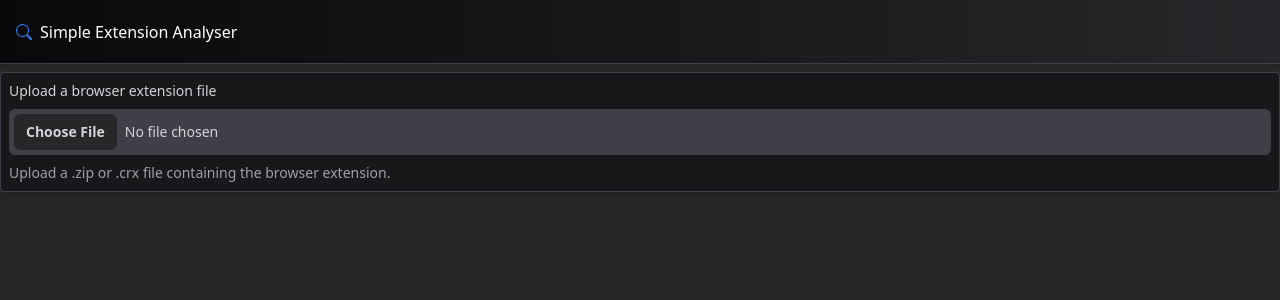
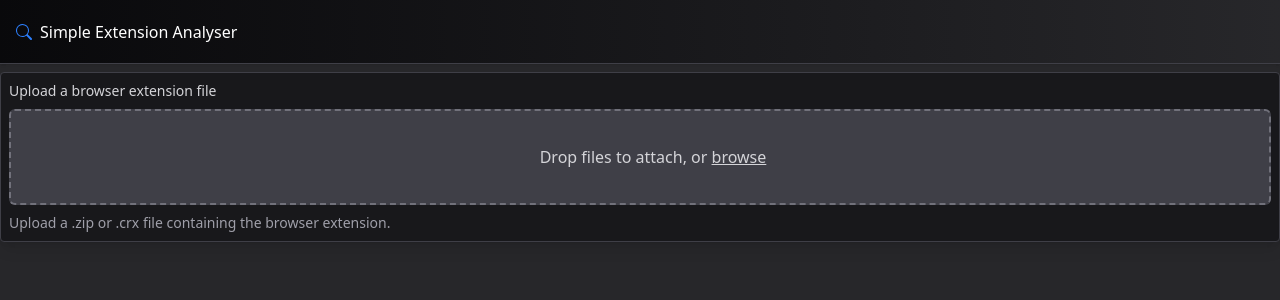
Before and after one commit to Appropriately/simple-extension-analyser, a React (Vite) app in the folder webapp/: page /#/ in a window 1280 px wide. Shown: the top 300 px of the page. Built offline with nearby package versions, Linux system fonts and the light colour scheme.

Commit message:
feat(extension): replace extension browsing with drag and drop

```diff
--- a/webapp/src/app/navbar.tsx
+++ b/webapp/src/app/navbar.tsx
@@ -2,7 +2,7 @@ import { ReactNode } from "react";
 
 function Navbar({ children }: { children: ReactNode }) {
   return (
-    <nav className="z-20 h-16 w-full bg-linear-to-r from-zinc-950 to-zinc-800 shadow-sm border-b border-zinc-700">
+    <nav className="z-20 h-16 w-full bg-zinc-900 bg-linear-to-r from-zinc-950 to-zinc-800 shadow-sm border-b border-zinc-700">
       <div className="flex items-center justify-between max-w-screen-3xl mx-auto h-full">
         {children}
       </div>
--- /dev/null
+++ b/webapp/src/components/forms/input-drop.tsx
@@ -0,0 +1,69 @@
+import { ChangeEvent, DragEvent, InputHTMLAttributes } from "react";
+
+import Icon from "../icon";
+
+interface Props extends InputHTMLAttributes<HTMLInputElement> {
+  onFileChange?: (file?: File) => void;
+}
+
+function InputDrop({ className, onFileChange, ...props }: Props) {
+  const onChange = (event: ChangeEvent<HTMLInputElement>) => {
+    const files = event.target.files;
+    if (files && files.length > 0) {
+      const file = files[0];
+      onFileChange?.(file);
+    }
+  };
+
+  const onDragOver = (event: DragEvent<HTMLLabelElement>) => {
+    event.preventDefault();
+    event.currentTarget.classList.add("bg-zinc-800");
+  };
+
+  const onDragLeave = (event: DragEvent<HTMLLabelElement>) => {
+    event.currentTarget.classList.remove("bg-zinc-800");
+  };
+
+  const onDrop = (event: DragEvent<HTMLLabelElement>) => {
+    console.log("File dropped");
+    event.preventDefault();
+    event.stopPropagation();
+
+    const files = event.dataTransfer?.files;
+    if (files && files.length > 0) {
+      const file = files[0];
+      onFileChange?.(file);
+    }
+  };
+
+  return (
+    <div className={`w-full ${className}`}>
+      <label
+        className="flex justify-center w-full h-24 px-4 transition bg-zinc-700 border-2 border-zinc-500 border-dashed rounded-md appearance-none cursor-pointer hover:border-zinc-600 focus:outline-none"
+        onDrop={onDrop}
+        onDragOver={onDragOver}
+        onDragLeave={onDragLeave}
+      >
+        <span className="flex items-center space-x-2">
+          <Icon
+            icon="cloud-upload"
+            width={18}
+            height={18}
+            className="text-zinc-300"
+          />
+          <span className="text-zinc-300">
+            Drop files to attach, or{" "}
+            <span className="text-zinc-300 underline">browse</span>
+          </span>
+        </span>
+        <input
+          type="file"
+          className="hidden"
+          onChange={onChange}
+          {...props}
+        />
+      </label>
+    </div>
+  );
+}
+export default InputDrop;
--- a/webapp/src/features/extension/components/extension-select.tsx
+++ b/webapp/src/features/extension/components/extension-select.tsx
@@ -1,13 +1,11 @@
-import { ChangeEvent } from "react";
-
 import Card from "@/components/card";
-import Input from "@/components/forms/input";
+import InputDrop from "@/components/forms/input-drop";
 import { useAnalyser } from "@/features/analyser/contexts";
 import { useToasts } from "@/features/toasts";
 
 import { Extension } from "../";
+import { AnalysedFile } from "../types";
 import { setupExtensionFromFile } from "../utils";
-import { AnalysedFile } from "../types";
 
 interface ExtensionSelectProps {
   onUpdate?: (extension?: Extension) => void;
@@ -17,9 +15,7 @@ function ExtensionSelect({ onUpdate }: ExtensionSelectProps) {
   const { error: toastError } = useToasts();
   const { analyseFile } = useAnalyser();
 
-  const handleFileChange = async (event: ChangeEvent<HTMLInputElement>) => {
-    const file = event.target.files?.[0];
-
+  const handleFileChange = async (file?: File) => {
     if (file) {
       onUpdate?.(undefined);
 
@@ -55,12 +51,14 @@ function ExtensionSelect({ onUpdate }: ExtensionSelectProps) {
 
       try {
         const extension = await setupExtensionFromFile(file);
-        extension.analysedFiles = await analyseFile(file) as Record<string, AnalysedFile>;
+        extension.analysedFiles = (await analyseFile(file)) as Record<
+          string,
+          AnalysedFile
+        >;
         onUpdate?.(extension);
       } catch (error) {
         if (error instanceof Error) toastError(error);
 
-        event.target.value = "";
         console.error("Error setting up extension:", error);
         return;
       }
@@ -76,14 +74,16 @@ function ExtensionSelect({ onUpdate }: ExtensionSelectProps) {
         >
           Upload a browser extension file
         </label>
-        <Input
-          type="file"
+
+        <InputDrop
           id="file_input"
           accept=".zip,.crx"
-          onChange={handleFileChange}
+          onFileChange={handleFileChange}
           aria-describedby="file_input_help"
+          className="mb-2"
         />
-        <p id="file_input_help" className="mt-2 text-sm text-zinc-400">
+
+        <p id="file_input_help" className="text-sm text-zinc-400">
           Upload a .zip or .crx file containing the browser extension.
         </p>
       </div>
```
Also changed, not shown: 1 other file (tests, documents, lock files or other folders).
